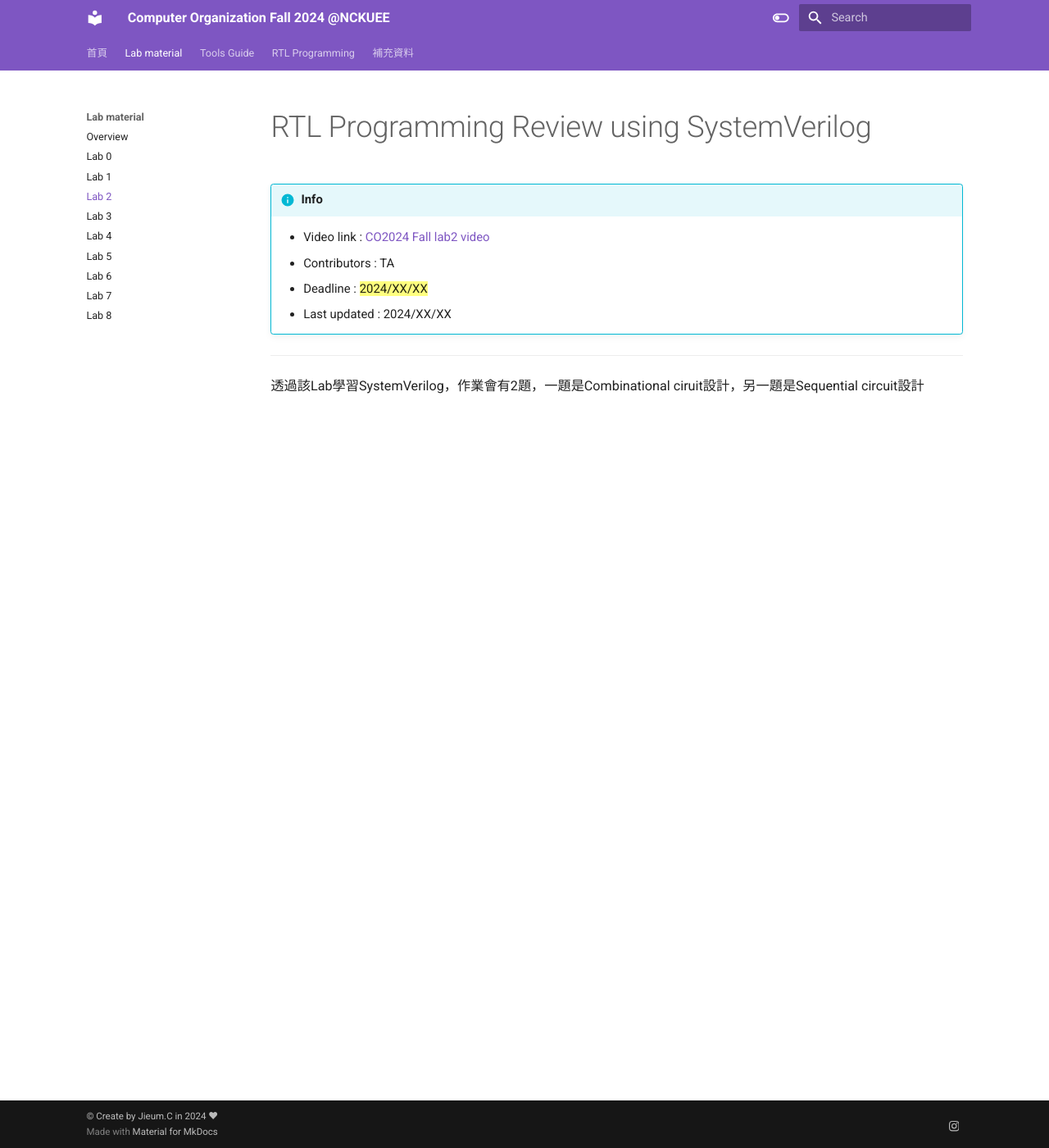
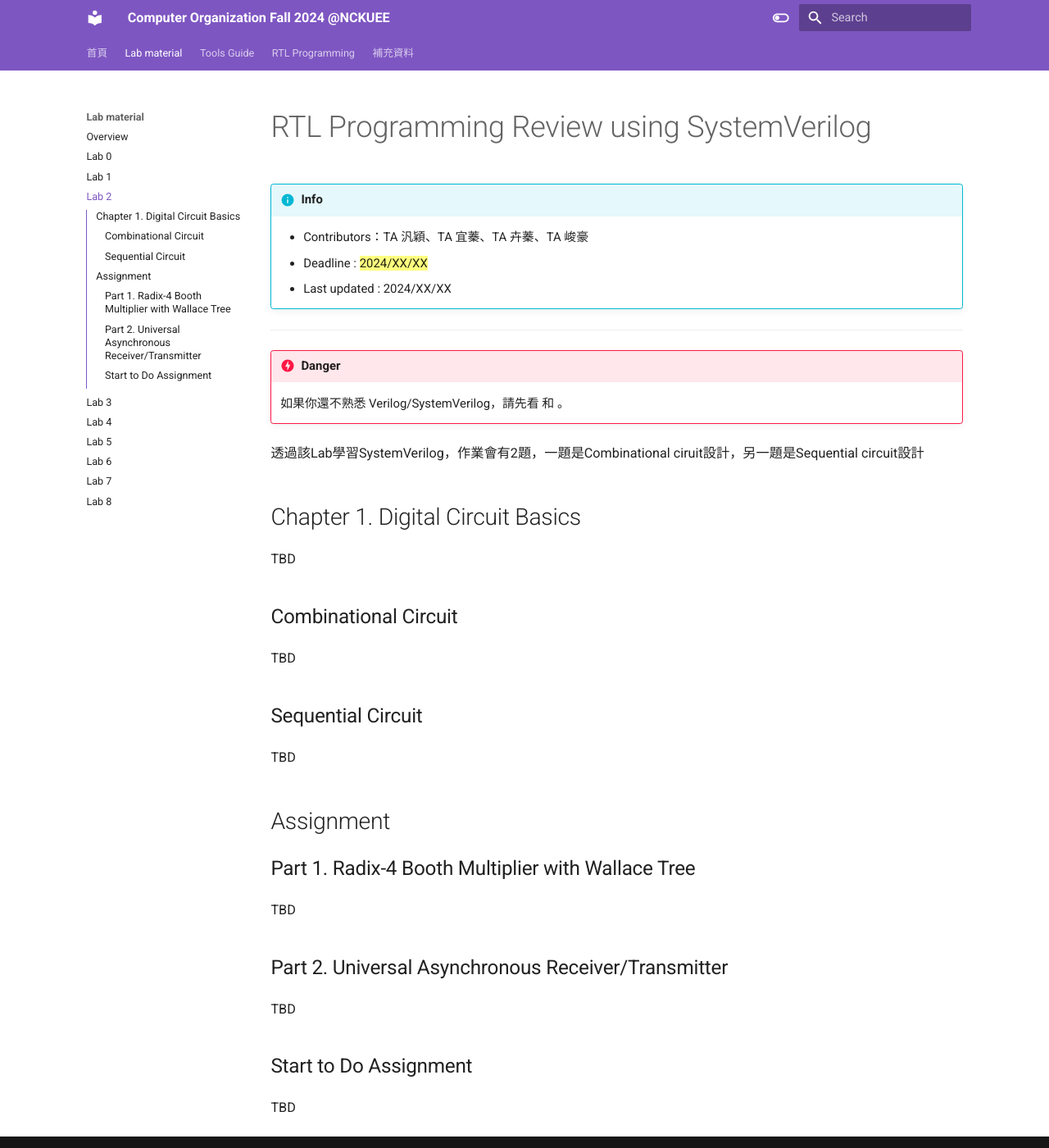
Before and after one commit to Haouo/course-website, an MkDocs documentation site: the page built from docs/labs/lab2.md, in a window 1280 px wide and 1400 px high. Shown: the whole window at 82% size. Built offline with MkDocs 1.6.1 and Material for MkDocs 9.7.7, drawn with Linux system fonts in a browser that asks for light colours; nearby versions of some CDN libraries.

Commit message:
Lab 2: ongoing

```diff
--- a/docs/labs/lab2.md
+++ b/docs/labs/lab2.md
@@ -1,11 +1,39 @@
 # RTL Programming Review using SystemVerilog
 
 !!! info
-    - Video link : <a href="https://youtube.com" target="_blank">CO2024 Fall lab2 video</a>
-    - Contributors : TA
+    - Contributors：TA 汎穎、TA 宜蓁、TA 卉蓁、TA 峻豪
     - Deadline : ==2024/XX/XX==
     - Last updated : 2024/XX/XX
 
 ---
 
+!!! danger
+    如果你還不熟悉 Verilog/SystemVerilog，請先看 []() 和 []()。
+
 透過該Lab學習SystemVerilog，作業會有2題，一題是Combinational ciruit設計，另一題是Sequential circuit設計
+
+## Chapter 1. Digital Circuit Basics
+
+TBD
+
+### Combinational Circuit
+
+TBD
+
+### Sequential Circuit
+
+TBD
+
+## Assignment
+
+### Part 1. Radix-4 Booth Multiplier with Wallace Tree
+
+TBD
+
+### Part 2. Universal Asynchronous Receiver/Transmitter
+
+TBD
+
+### Start to Do Assignment
+
+TBD
```
Also changed, not shown: docs/sv.md (+12 -0 lines).
